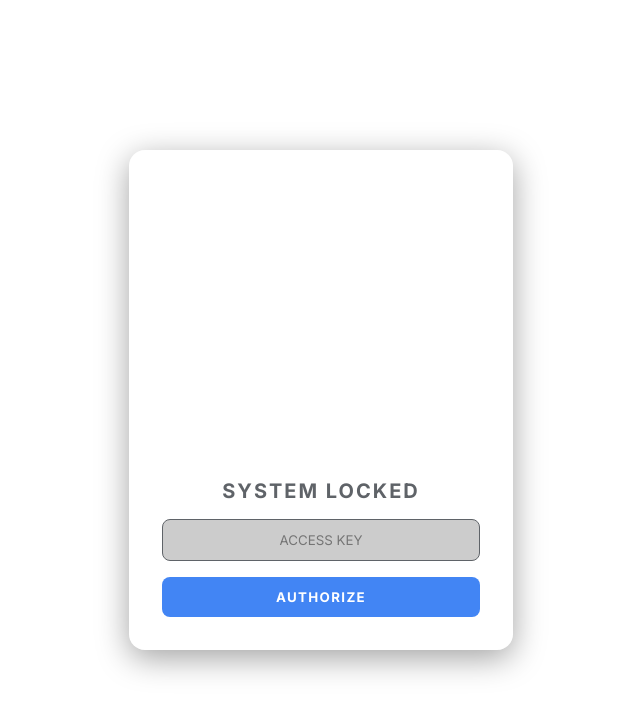
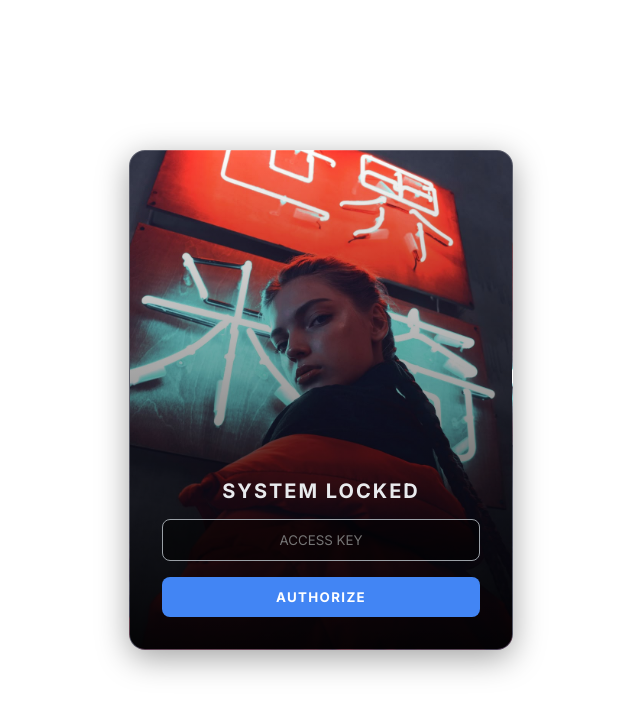
Before and after one commit to rudhsy/Portfolio-website, a plain HTML site: page index.html in a window 1280 px wide. Shown: the whole page, without its empty margins (319-959 px from the left). Drawn offline with Linux system fonts and the light colour scheme.

Commit message:
Update index.html

```diff
--- a/index.html
+++ b/index.html
@@ -175,6 +175,7 @@
             justify-content: center;
             padding: 2rem;
             min-height: 200px;
+            background-color: transparent; /* Changed */
         }
         .bento-text h1 {
             font-weight: 800;
@@ -368,19 +369,12 @@
             align-items: center;
             justify-content: center;
             transition: opacity 0.5s ease-out;
-        }
-        .lock-screen-backdrop {
-            position: absolute;
-            inset: 0;
             background-color: var(--bg-color);
-            opacity: 0.8;
-            backdrop-filter: blur(10px);
-            -webkit-backdrop-filter: blur(10px);
         }
         .password-panel {
-            background-color: rgba(255, 255, 255, 0.1);
-            backdrop-filter: blur(20px);
-            -webkit-backdrop-filter: blur(20px);
+            background-image: url('lockpic.jpg');
+            background-size: cover;
+            background-position: center;
             border: 1px solid rgba(255, 255, 255, 0.2);
             box-shadow: 0 8px 32px 0 rgba(0, 0, 0, 0.37);
             position: relative;
@@ -390,25 +384,31 @@
             height: 500px;
             border-radius: 1rem;
             text-align: center;
+        }
+        .password-overlay {
+            position: absolute;
+            inset: 0;
+            background: linear-gradient(to top, rgba(0,0,0,0.9), rgba(0,0,0,0.4) 50%, transparent);
+        }
+        .password-content {
+            position: relative;
+            z-index: 10;
+            padding: 2rem;
             display: flex;
             flex-direction: column;
             justify-content: flex-end;
-            padding: 2rem;
-        }
-        body.dark-theme .password-panel {
-             background-color: rgba(41, 42, 45, 0.5);
-             border: 1px solid rgba(255, 255, 255, 0.1);
+            height: 100%;
         }
         .password-title {
             font-size: 1.25rem;
-            color: var(--text-secondary);
+            color: #e8eaed;
             margin-bottom: 1rem;
             letter-spacing: 0.1em;
         }
         .password-input {
-            background: rgba(0,0,0,0.2);
-            border: 1px solid var(--text-secondary);
-            color: var(--text-primary);
+            background: rgba(0,0,0,0.5);
+            border: 1px solid #9aa0a6;
+            color: #e8eaed;
             font-family: var(--font-main);
             width: 100%;
             padding: 0.75rem;
@@ -552,11 +552,13 @@
 
     <!-- Lock Screen -->
     <div id="lock-screen" class="lock-screen">
-        <div class="lock-screen-backdrop"></div>
         <div class="password-panel">
-            <h2 class="password-title">SYSTEM LOCKED</h2>
-            <input type="password" id="password-input" class="password-input" placeholder="ACCESS KEY">
-            <button id="unlock-button" class="unlock-button">AUTHORIZE</button>
+            <div class="password-overlay"></div>
+            <div class="password-content">
+                <h2 class="password-title">SYSTEM LOCKED</h2>
+                <input type="password" id="password-input" class="password-input" placeholder="ACCESS KEY">
+                <button id="unlock-button" class="unlock-button">AUTHORIZE</button>
+            </div>
         </div>
     </div>
 
```
